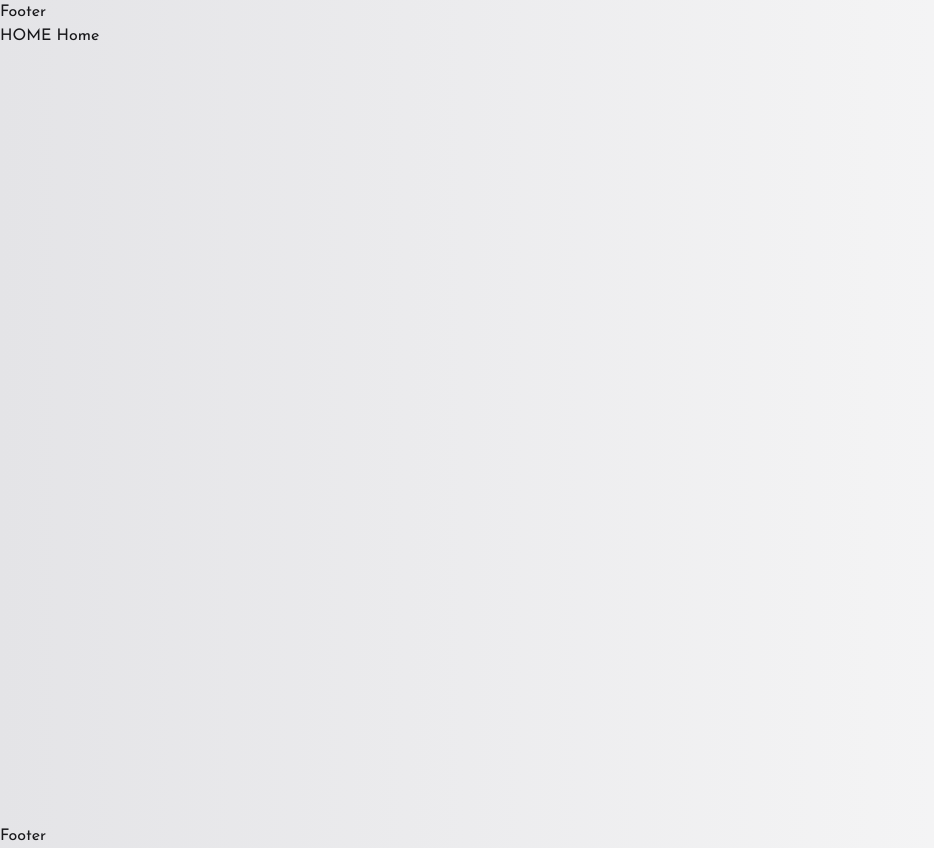
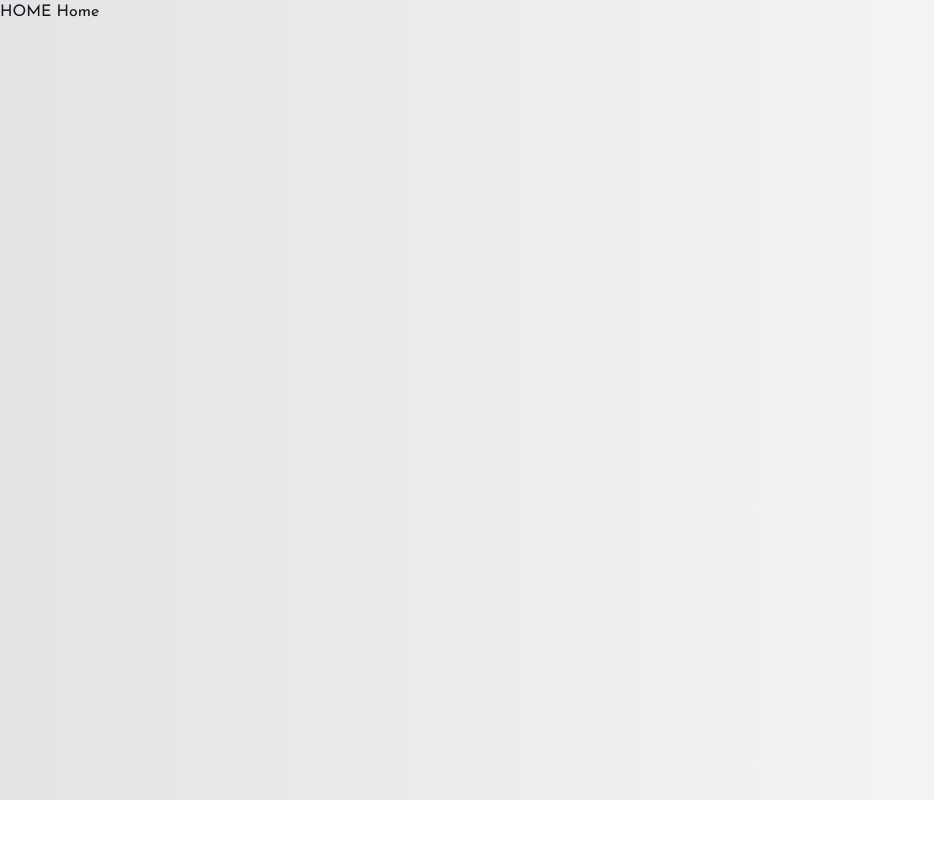
Before and after one commit to SiegfriedBz/Nextjs-Saas-PetSoft, a Next.js app: page / in a window 1280 px wide. Shown: the whole page, without its empty margins (0-934 px from the left). After the commit the page ends 800 px from the top, so only its background shows below. Built offline with nearby package versions, Linux system fonts and the light colour scheme.

Commit message:
update rootLayout

```diff
--- a/src/app/layout.tsx
+++ b/src/app/layout.tsx
@@ -18,11 +18,9 @@ export default function RootLayout({
   return (
     <html lang='en'>
       <body
-        className={`text-base text-zinc-900 bg-gradient-to-r from-zinc-200 to-zinc-50 ${josefinSans.className}`}
+        className={`text-base grid grid-rows-[1fr_max-content] text-zinc-900 bg-gradient-to-r from-zinc-200 to-zinc-50 ${josefinSans.className}`}
       >
-        <Footer />
-        <main className='min-h-[100svh]'> {children}</main>
-        <Footer />
+        <main className='min-h-[100svh]'>{children}</main>
       </body>
     </html>
   )
```
